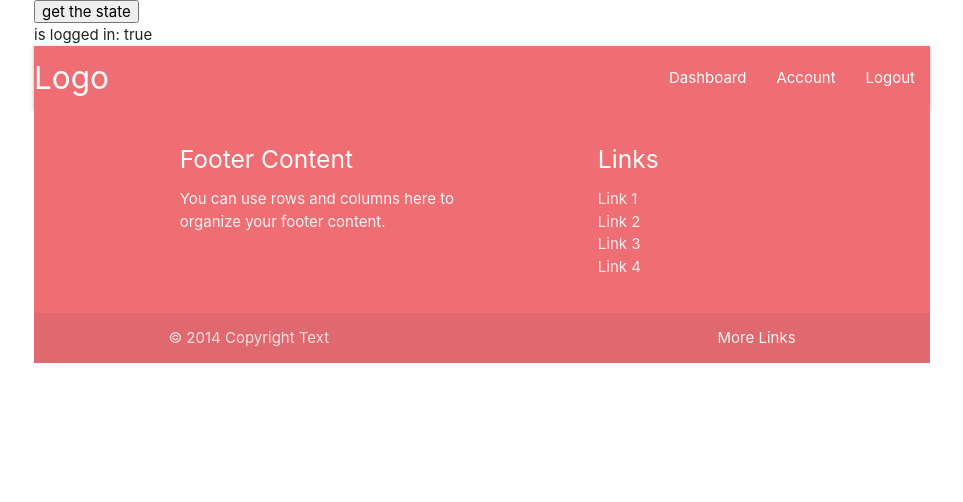
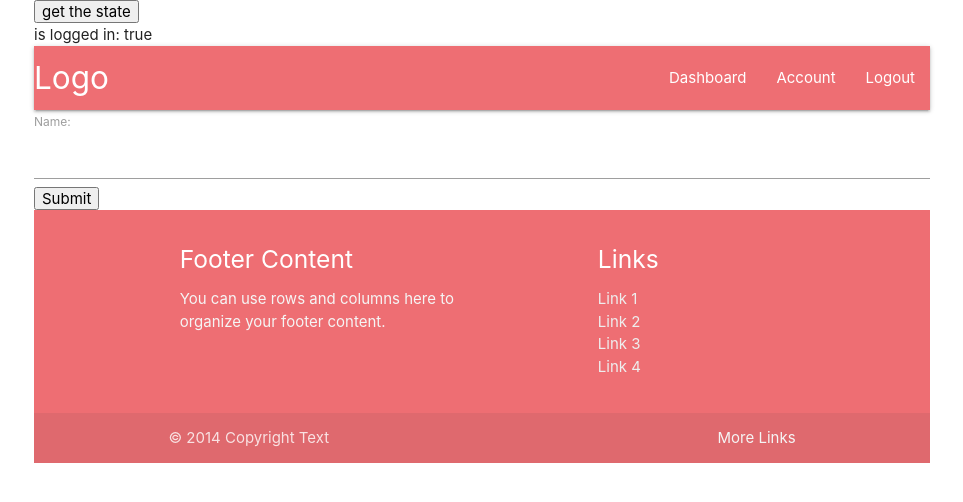
Before and after one commit to jasonschmitt/personal-budget-final-ui-2, a React (Create React App) app: page /account in a window 1280 px wide. Shown: the top 502 px of the page, without its empty margins (158-1121 px from the left). Built offline with nearby package versions, Linux system fonts and the light colour scheme; no server answers; sample sign-in values are in the browser's storage.

Commit message:
updating  first name for user on account page

```diff
--- a/public/index.html
+++ b/public/index.html
@@ -38,6 +38,13 @@
   <body>
     <noscript>You need to enable JavaScript to run this app.</noscript>
     <div id="root" class="container"></div>
+    <script
+      src="https://cdnjs.cloudflare.com/ajax/libs/jquery/3.5.1/jquery.min.js"
+      integrity="sha512-bLT0Qm9VnAYZDflyKcBaQ2gg0hSYNQrJ8RilYldYQ1FxQYoCLtUjuuRuZo+fjqhx/qtq/1itJ0C2ejDxltZVFg=="
+      crossorigin="anonymous"
+    ></script>
+    <!-- Compiled and minified JavaScript -->
+    <script src="https://cdnjs.cloudflare.com/ajax/libs/materialize/1.0.0/js/materialize.min.js"></script>
     <% if(process.env.NODE_ENV === 'production') { %>
     <script
       crossorigin
@@ -48,13 +55,7 @@
       src="https://unpkg.com/react-dom@17/umd/react-dom.production.min.js"
     ></script>
     <% } %>
-    <script
-      src="https://cdnjs.cloudflare.com/ajax/libs/jquery/3.5.1/jquery.min.js"
-      integrity="sha512-bLT0Qm9VnAYZDflyKcBaQ2gg0hSYNQrJ8RilYldYQ1FxQYoCLtUjuuRuZo+fjqhx/qtq/1itJ0C2ejDxltZVFg=="
-      crossorigin="anonymous"
-    ></script>
-    <!-- Compiled and minified JavaScript -->
-    <script src="https://cdnjs.cloudflare.com/ajax/libs/materialize/1.0.0/js/materialize.min.js"></script>
+
     <!--
       This HTML file is a template.
       If you open it directly in the browser, you will see an empty page.
--- a/src/App.js
+++ b/src/App.js
@@ -7,6 +7,7 @@ import TestTwo from './pages/testtwo'
 import Signup from './pages/signup'
 import Login from './pages/login'
 import Dashboard from './pages/dashboard'
+import Account from './pages/account'
 import Logout from './pages/logout'
 import Footer from './components/footer/footer'
 import { BrowserRouter as Router, Switch, Route } from 'react-router-dom'
@@ -97,6 +98,14 @@ class App extends React.Component {
             globalState={this.state}
             component={Dashboard}
           />
+          <ProtectedRoute
+            exact={true}
+            path="/account"
+            redirectLink="/login"
+            isLoggedIn={this.state.isLoggedIn}
+            globalState={this.state}
+            component={Account}
+          />
           <Route exact path="/signup">
             <Signup />
           </Route>
--- /dev/null
+++ b/src/pages/account.js
@@ -0,0 +1,73 @@
+import axios from 'axios'
+import React from 'react'
+
+class Account extends React.Component {
+  constructor(props) {
+    super(props)
+    this.state = { firstName: '', password: '', email: '' }
+
+    this.handleChange = this.handleChange.bind(this)
+    this.handleSubmit = this.handleSubmit.bind(this)
+  }
+
+  componentDidMount() {
+    $(document).ready(function () {
+      setTimeout(function () {
+        M.updateTextFields()
+        $('input#input_text, textarea#textarea2').characterCounter()
+      }, 1000)
+    })
+  }
+
+  handleChange(event) {
+    console.log(event.target.value)
+    this.setState({ firstName: event.target.value })
+  }
+
+  handleSubmit(event) {
+    event.preventDefault()
+    alert('A name was submitted: ' + this.state.firstName)
+    const dataObj = {
+      firstName: this.state.firstName,
+    }
+    const token = localStorage.getItem('token')
+    const user_id = localStorage.getItem('_id')
+    const headers = {
+      'Content-Type': 'application/x-www-form-urlencoded',
+      Authorization: `JWT ${token}`,
+    }
+    console.log(user_id)
+    console.log(token)
+    console.log(dataObj)
+
+    axios
+      .put(`http://localhost:8081/user/${user_id}`, dataObj, {
+        headers: headers,
+      })
+      .then((response) => {
+        console.log(response)
+        location.reload()
+      })
+      .catch(function (error) {
+        console.log(error)
+      })
+  }
+
+  render() {
+    return (
+      <form onSubmit={this.handleSubmit}>
+        <label>
+          Name:
+          <input
+            type="text"
+            value={this.state.firstName}
+            onChange={this.handleChange}
+          />
+        </label>
+        <input type="submit" value="Submit" />
+      </form>
+    )
+  }
+}
+
+export default Account
--- a/src/pages/dashboard.js
+++ b/src/pages/dashboard.js
@@ -5,7 +5,14 @@ class Dashboard extends React.Component {
     // console.log(this.props)
     const { globalState } = this.props.data
     const user = globalState.user
-    return <div>dashboard page for {user.firstName}</div>
+    return (
+      <div>
+        <div>dashboard page for {user.firstName}</div>
+        <div>display charts and data here</div>
+        <div>create budget</div>
+        <div>configure budget</div>
+      </div>
+    )
   }
 }
 
```
Also changed, not shown: 1 other file (tests, documents, lock files or other folders).
